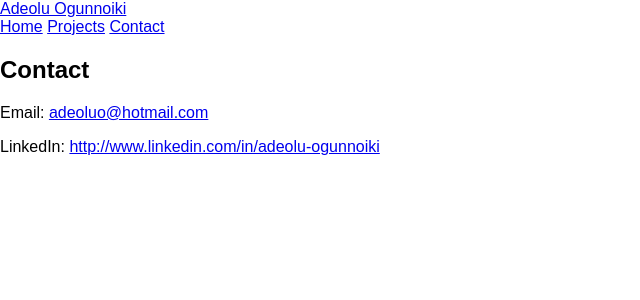
After one commit to adeoluo/jhu_software_concepts, a Flask app: page /contact in a window 1280 px wide. The commit adds this page. Shown: the top 300 px of the page, without its empty margins (0-640 px from the left). Run offline with Flask 3, Linux system fonts and the light colour scheme.

Commit message:
Add contact page

```diff
--- a/module_1/pages.py
+++ b/module_1/pages.py
@@ -18,6 +18,8 @@ PROFILE = {
         "I enjoy learning, building impactful software, "
         "and playing football."
     ),
+    "email": "adeoluo@hotmail.com",
+    "linkedin_url": "http://www.linkedin.com/in/adeolu-ogunnoiki",
 }
 
 # Module 1 project information for the Projects page.
@@ -49,3 +51,11 @@ def projects():
         project=MODULE_ONE_PROJECT,
         active_page="projects",
     )
+
+
+@pages_blueprint.route("/contact")
+def contact():
+    """Render the contact-information page at ``/contact``."""
+    return render_template(
+        "contact.html", profile=PROFILE, active_page="contact"
+    )
--- a/module_1/templates/base.html
+++ b/module_1/templates/base.html
@@ -14,6 +14,7 @@
       <nav aria-label="Primary navigation">
         <a href="{{ url_for('pages.home') }}" class="{% if active_page == 'home' %}active{% endif %}">Home</a>
         <a href="{{ url_for('pages.projects') }}" class="{% if active_page == 'projects' %}active{% endif %}">Projects</a>
+        <a href="{{ url_for('pages.contact') }}" class="{% if active_page == 'contact' %}active{% endif %}">Contact</a>
       </nav>
     </header>
     <!-- Child templates supply page-specific content here. -->
--- /dev/null
+++ b/module_1/templates/contact.html
@@ -0,0 +1,11 @@
+{% extends "base.html" %}
+
+{% block title %}{{ profile.name }} | Contact{% endblock %}
+
+{% block content %}
+<section>
+  <h1>Contact</h1>
+  <p>Email: <a href="mailto:{{ profile.email }}">{{ profile.email }}</a></p>
+  <p>LinkedIn: <a href="{{ profile.linkedin_url }}" target="_blank" rel="noreferrer">{{ profile.linkedin_url }}</a></p>
+</section>
+{% endblock %}
```
